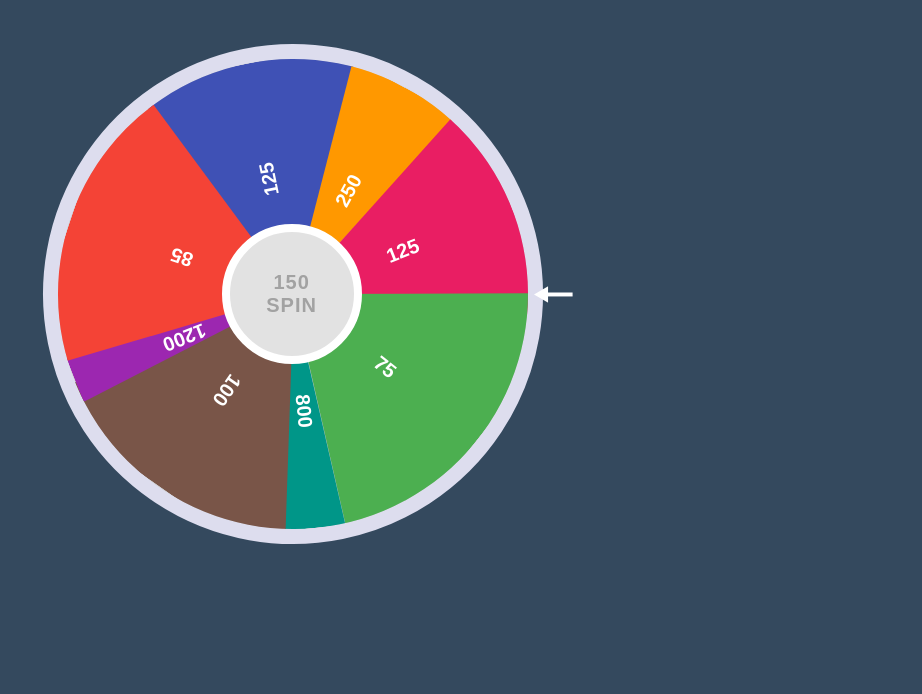
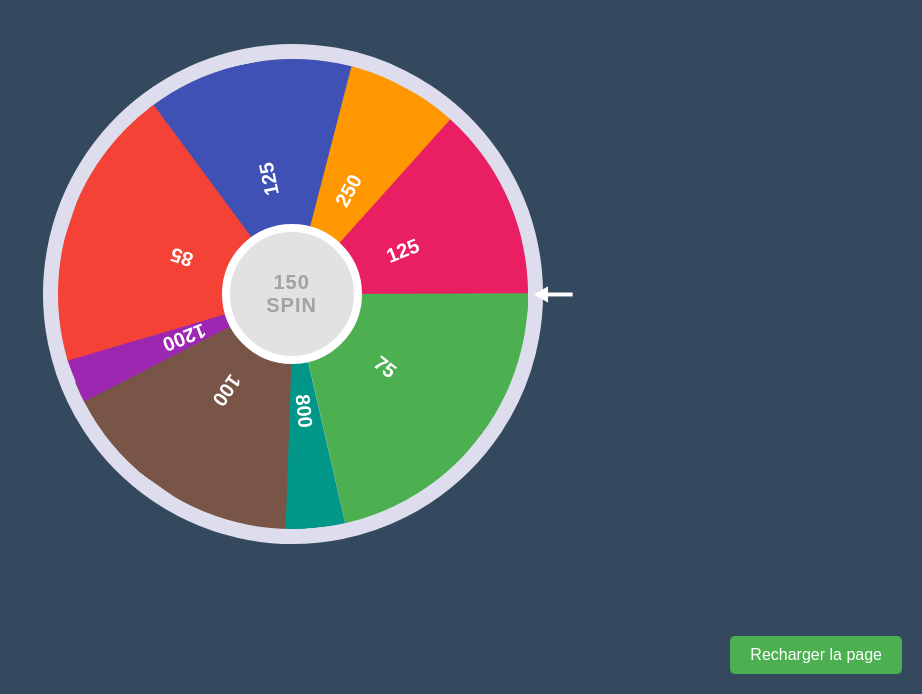
Before and after one commit to HarryVdp/Projet-Casino, a PHP site: page /rouealeatoire.php in a window 1280 px wide. Shown: the part 106-800 px from the top of the page, without its empty margins (358-1280 px from the left). Run offline with PHP 8.4, Linux system fonts and the light colour scheme; some libraries are stand-ins or nearby versions.

Commit message:
Add files via upload
bouton rechager

```diff
--- a/rouealeatoire/rouealeatoire.php
+++ b/rouealeatoire/rouealeatoire.php
@@ -11,6 +11,7 @@
 <body>
 	<button id="spin">150<br/>Spin</button>
 	<span class="arrow"></span>
+	<button id="reload-button" onclick="location.reload();">Recharger la page</button>
 <div class="container">
 
 	<div class="one roue__div"><span>125</span> </div>
--- a/rouealeatoire/styleroue.css
+++ b/rouealeatoire/styleroue.css
@@ -224,3 +224,20 @@ body {
 	content: "\1F817";
 	font-size: 50px;
 }
+
+#reload-button {
+	position: fixed;
+	bottom: 20px;
+	right: 20px;
+	background-color: #4CAF50;
+	color: white;
+	padding: 10px 20px;
+	border: none;
+	border-radius: 5px;
+	font-size: 16px;
+	cursor: pointer;
+}
+
+#reload-button:hover {
+	background-color: #3e8e41;
+}
```
Also changed, not shown: rouealeatoire/roue.js (line endings or trailing spaces).
